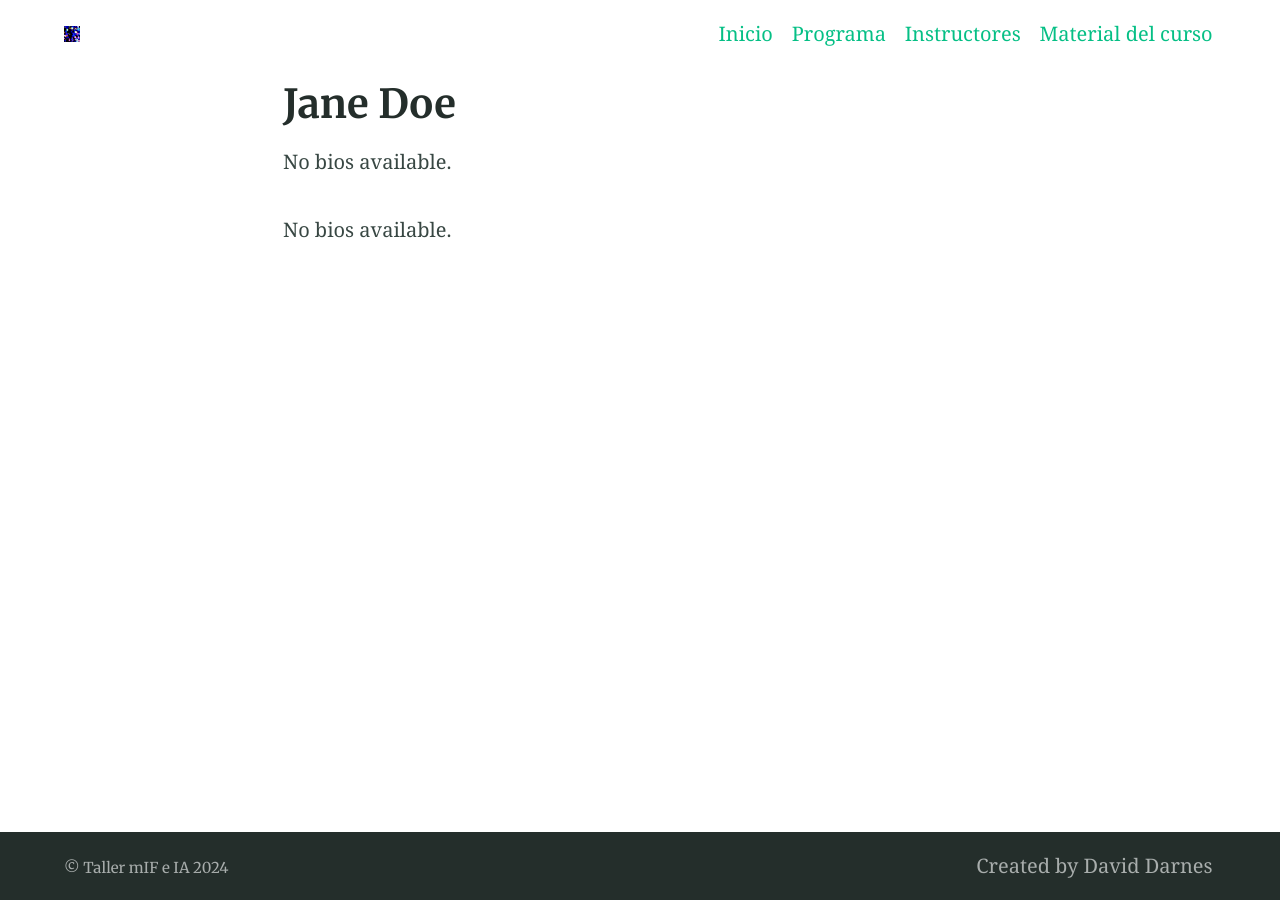
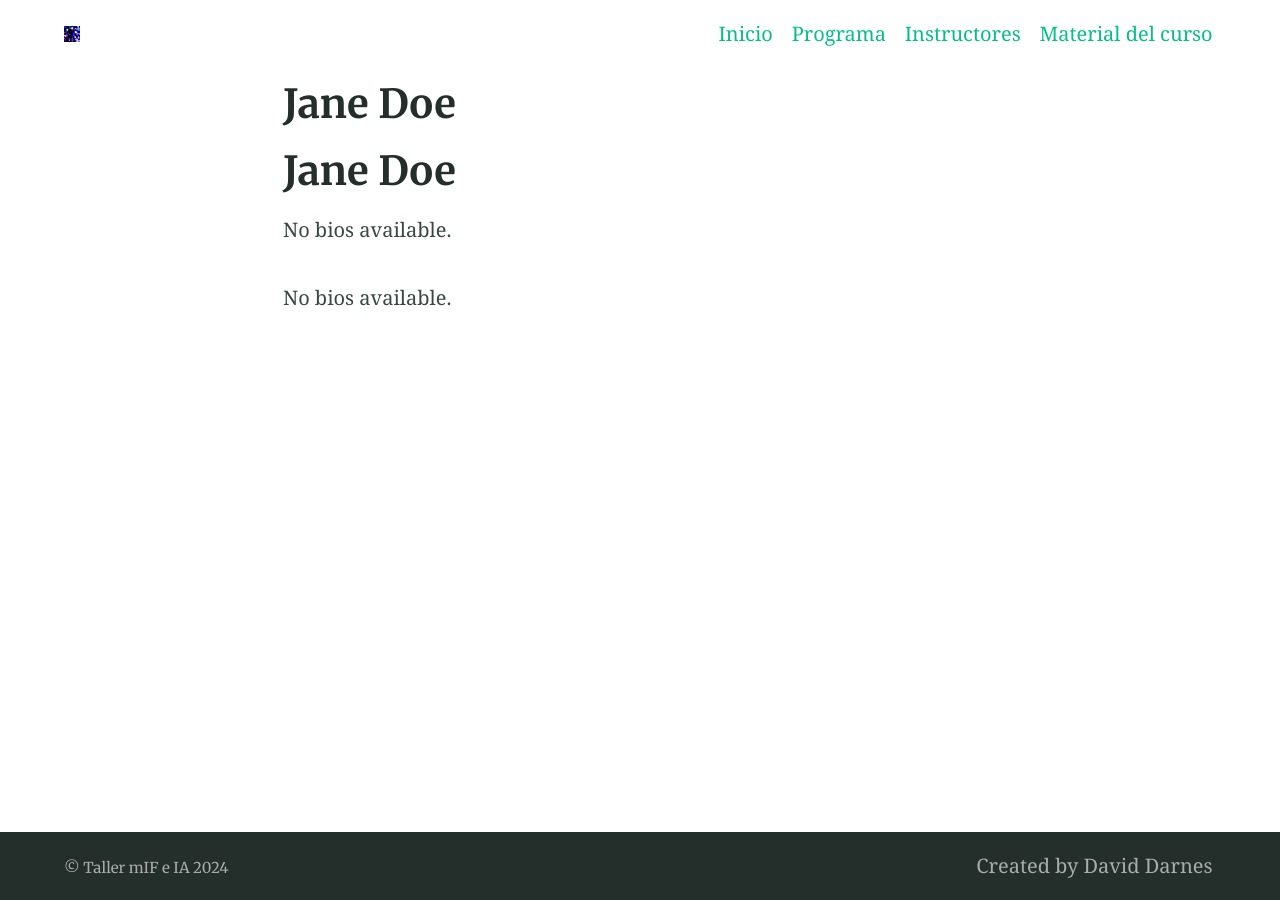
Before and after one commit to acnilo/202411_LNMA_IA-mIF, a Jekyll site: the page built from _bios/jane-doe.md, in a window 1280 px wide. Built offline with Jekyll 4.4.1, drawn with Linux system fonts in a browser that asks for light colours.

Commit message:
Update bio.html

```diff
--- a/_layouts/bio.html
+++ b/_layouts/bio.html
@@ -10,9 +10,9 @@ layout: default
 
     <article class="article article--page typeset">
 
+      <h1>{{ page.title }}</h1>
+
       {% if paginator.bios %}
-        <h1>{{ page.title }}</h1>  <!-- Use a title for the page -->
-
         <section class="section typeset">
           <ul class="list list--bios">
             {% for bio in paginator.bios %}
```
